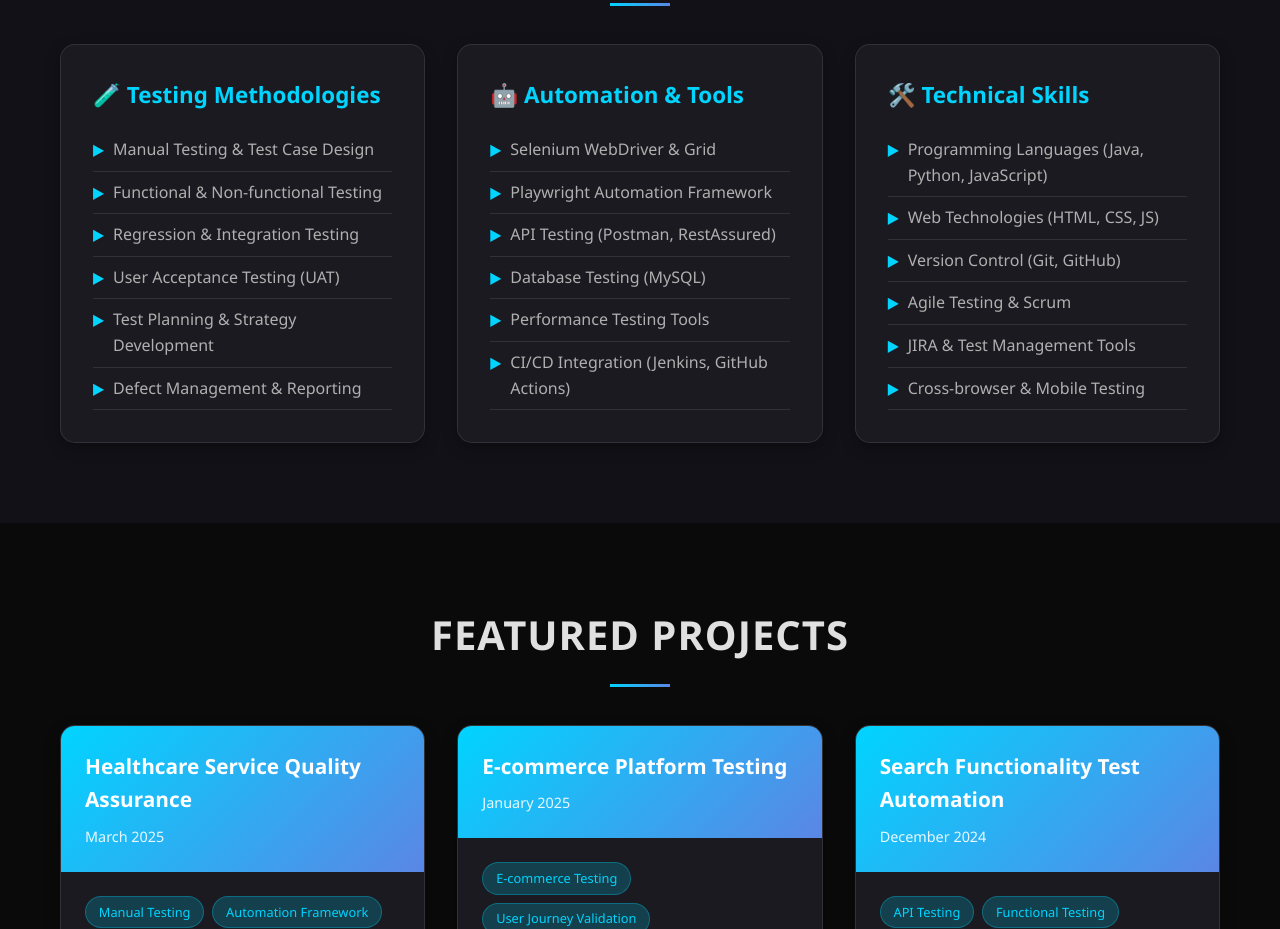
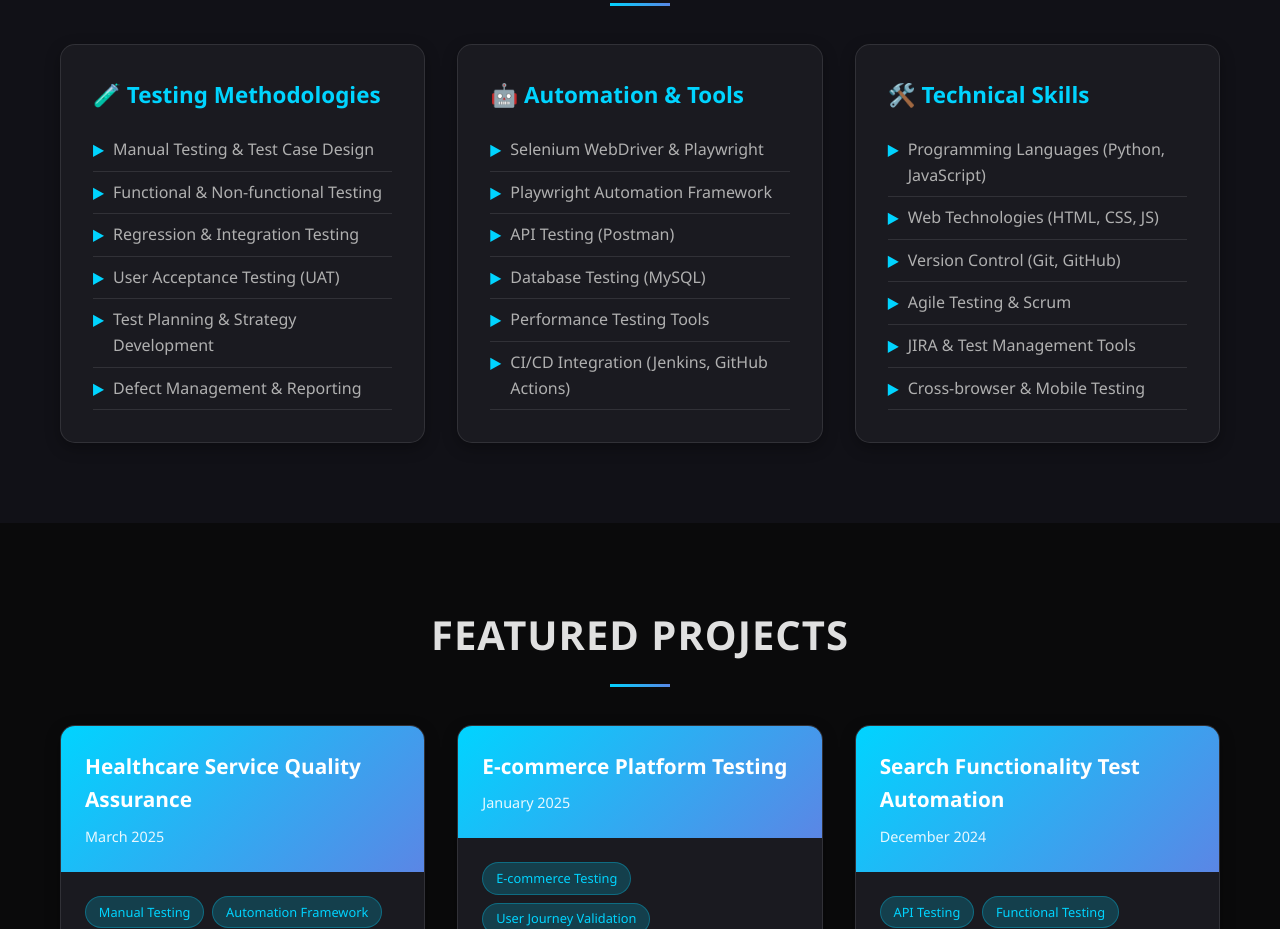
Before and after one commit to Jaaaahin/Portfolio, a website: page index.html in a window 1280 px wide. Shown: the part 3820-4749 px from the top of the page. Drawn offline with Linux system fonts and the light colour scheme.

Commit message:
portfolio

```diff
--- a/index.html
+++ b/index.html
@@ -170,9 +170,9 @@
                 <div class="skill-category">
                     <h3>🤖 Automation & Tools</h3>
                     <ul class="skill-list">
-                        <li>Selenium WebDriver & Grid</li>
+                        <li>Selenium WebDriver & Playwright</li>
                         <li>Playwright Automation Framework</li>
-                        <li>API Testing (Postman, RestAssured)</li>
+                        <li>API Testing (Postman)</li>
                         <li>Database Testing (MySQL)</li>
                         <li>Performance Testing Tools</li>
                         <li>CI/CD Integration (Jenkins, GitHub Actions)</li>
@@ -181,7 +181,7 @@
                 <div class="skill-category">
                     <h3>🛠️ Technical Skills</h3>
                     <ul class="skill-list">
-                        <li>Programming Languages (Java, Python, JavaScript)</li>
+                        <li>Programming Languages (Python, JavaScript)</li>
                         <li>Web Technologies (HTML, CSS, JS)</li>
                         <li>Version Control (Git, GitHub)</li>
                         <li>Agile Testing & Scrum</li>
```
